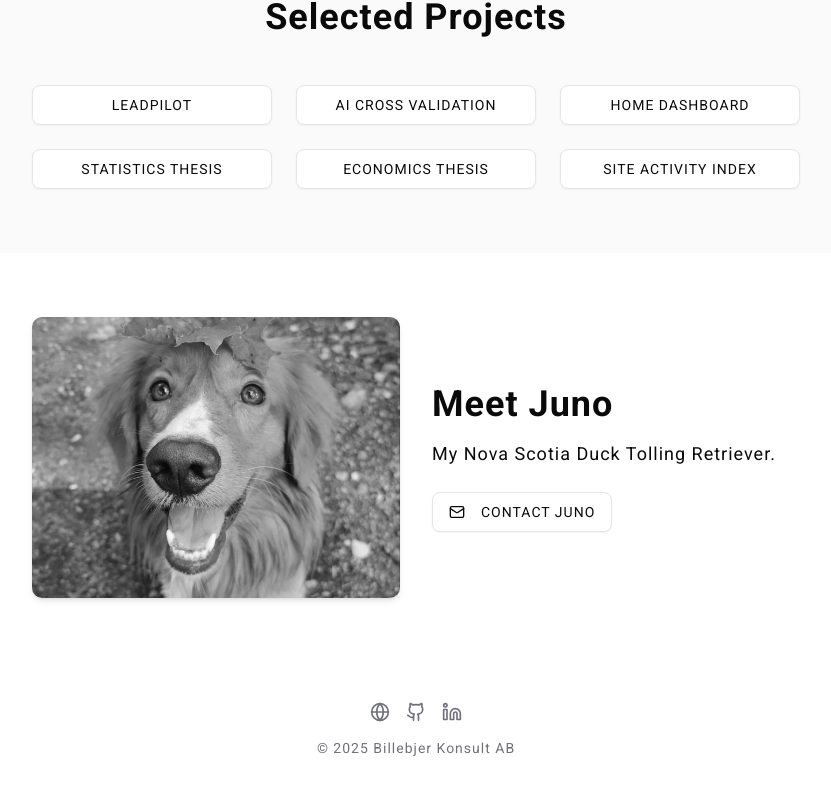
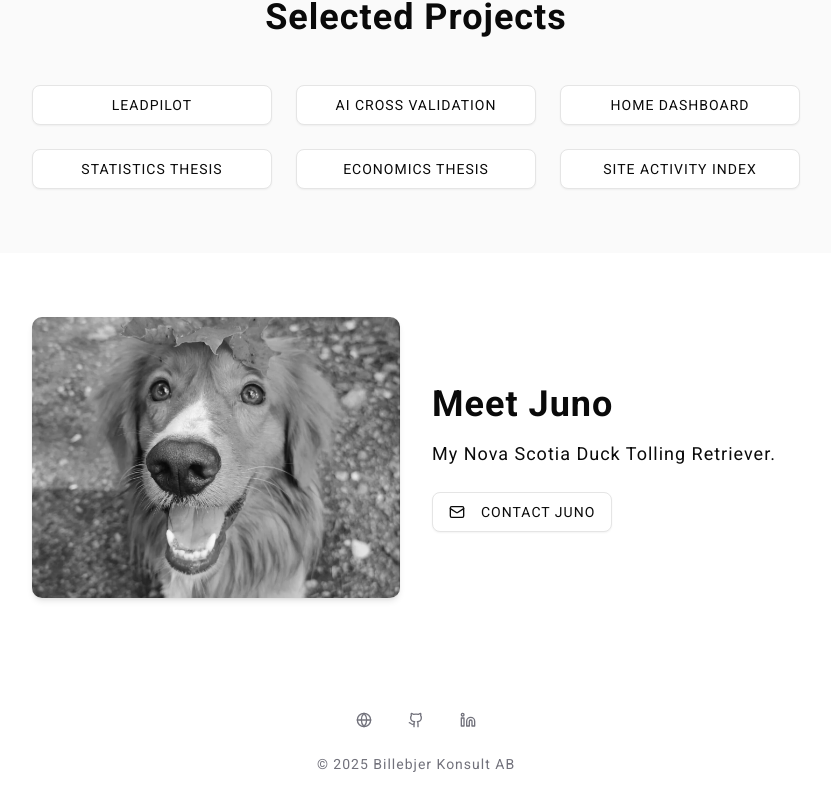
Before and after one commit to ulrikson/billebjer-se, a Next.js app: page / in a window 1280 px wide. Shown: the part 631-1441 px from the top of the page, without its empty margins (224-1055 px from the left). Built offline with nearby package versions, Linux system fonts and the light colour scheme.

Commit message:
refactor(Footer): replace social links with Button components for improved styling

```diff
--- a/components/Footer.tsx
+++ b/components/Footer.tsx
@@ -1,5 +1,6 @@
 import React from "react";
 import { Github, Linkedin, Globe } from "lucide-react";
+import { Button } from "@/components/ui/button";
 
 const Footer = () => {
   const currentYear = new Date().getFullYear();
@@ -7,30 +8,33 @@ const Footer = () => {
   return (
     <footer className="text-center py-10 text-zinc-500 text-sm">
       <div className="flex justify-center space-x-4 mb-4">
+        <Button variant="ghost" size="icon" className="hover:text-zinc-700" asChild>
           <a
             href="https://billebjer.se"
             target="_blank"
             rel="noopener noreferrer"
-          className="hover:text-zinc-700"
           >
             <Globe className="h-5 w-5" />
           </a>
+        </Button>
+        <Button variant="ghost" size="icon" className="hover:text-zinc-700" asChild>
           <a
             href="https://github.com/ebillebjer"
             target="_blank"
             rel="noopener noreferrer"
-          className="hover:text-zinc-700"
           >
             <Github className="h-5 w-5" />
           </a>
+        </Button>
+        <Button variant="ghost" size="icon" className="hover:text-zinc-700" asChild>
           <a
             href="https://linkedin.com/in/erikbillebjer"
             target="_blank"
             rel="noopener noreferrer"
-          className="hover:text-zinc-700"
           >
             <Linkedin className="h-5 w-5" />
           </a>
+        </Button>
       </div>
       <p>&copy; {currentYear} Billebjer Konsult AB</p>
     </footer>
```
Lines whose indentation alone changed are shown as unchanged.
